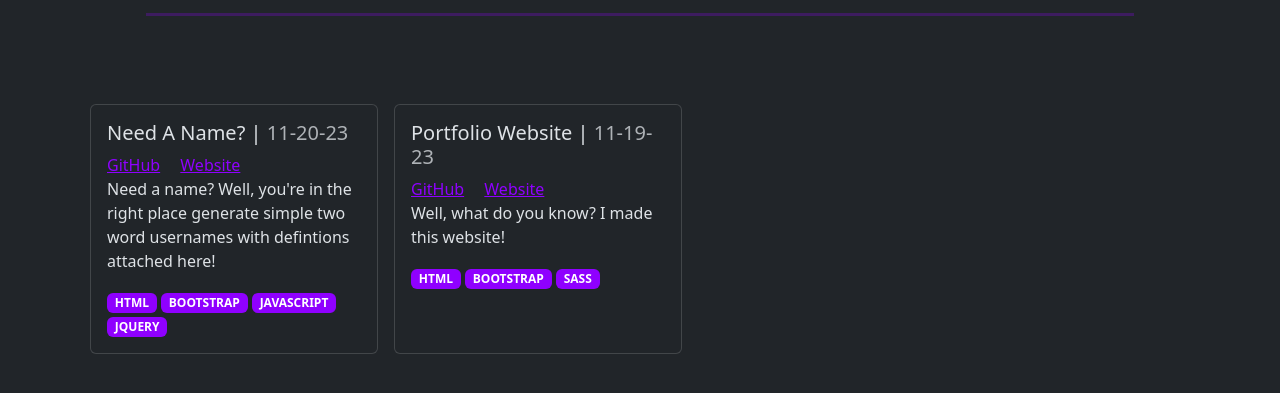
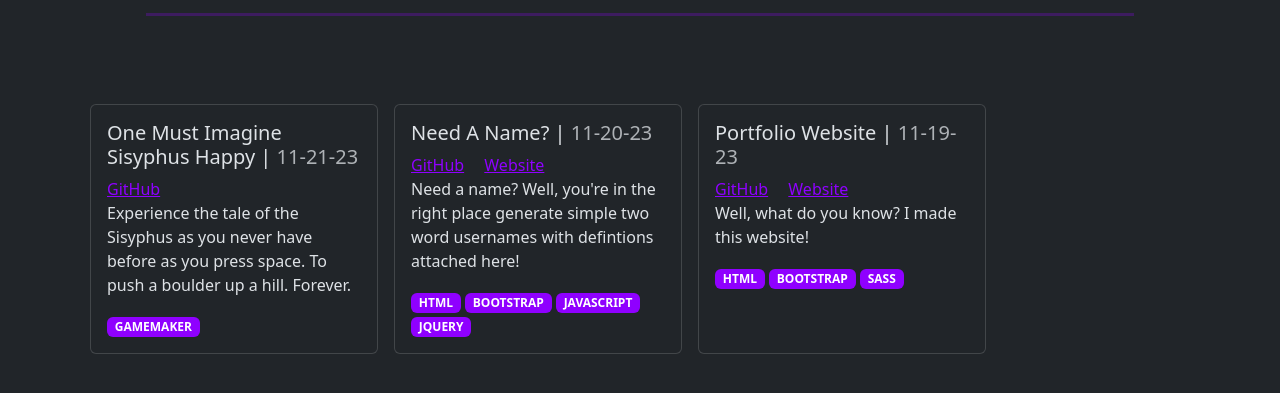
Before and after one commit to PhobophobiaCodes/Project-Website, a website built with Parcel: page index.html in a window 1280 px wide. Shown: the part 203-596 px from the top of the page. Built offline with nearby package versions, Linux system fonts and the light colour scheme.

Commit message:
another project added

```diff
--- a/index.html
+++ b/index.html
@@ -37,25 +37,32 @@
 
             <!--Card Container-->
             <div class="card-container d-flex justify-content-start">
+
+                <div class="card m-2" style="width: 18rem;">
+                    <div class="card-body">
+                      <h5 class="card-title">One Must Imagine Sisyphus Happy | <span class="text-muted">11-21-23</span></h5>
+                      <a href="https://github.com/PhobophobiaCodes/sisyphus" target="_blank" class="card-link link-custom-color">GitHub</a>
+                      <p class="card-text">Experience the tale of the Sisyphus as you never have before as you press space. To push a boulder up a hill. Forever.  </p>
+                      <span class="badge bg-custom-color">GAMEMAKER</span>
+                    </div>
+                </div>
+
                 <div class="card m-2" style="width: 18rem;">
                     <div class="card-body">
                       <h5 class="card-title">Need A Name? | <span class="text-muted">11-20-23</span></h5>
-                      <a href="https://github.com/PhobophobiaCodes/need-a-name/tree/main" target="_blank" class="card-link link-custom-color">GitHub</a>
+                      <a href="https://github.com/PhobophobiaCodes/need-a-name" target="_blank" class="card-link link-custom-color">GitHub</a>
                       <a href="https://phobophobiacodes.neocities.org/11-20-23/" target="_blank" class="card-link link-custom-color" data-bs-toggle="tooltip" data-bs-placement="top" data-bs-title="You're already on this site!">Website</a>
-
                       <p class="card-text">Need a name? Well, you're in the right place generate simple two word usernames with defintions attached here! </p>
-
                       <span class="badge bg-custom-color">HTML</span>
                       <span class="badge bg-custom-color">BOOTSTRAP</span>
                       <span class="badge bg-custom-color">JAVASCRIPT</span>
                       <span class="badge bg-custom-color">JQUERY</span>
                     </div>
                 </div>
+
                 <div class="card m-2" style="width: 18rem;">
                     <div class="card-body">
                       <h5 class="card-title">Portfolio Website | <span class="text-muted">11-19-23</span></h5>
-                      <!-- <a href="https://github.com/PhobophobiaCodes/Project-Website" target="_blank" class="card-link link-custom-color"><i class="bi bi-github"></i></a>
-                      <a href="#" target="_blank" class="card-link link-custom-color" data-bs-toggle="tooltip" data-bs-placement="top" data-bs-title="You're already on this site!"><i class="bi bi-broadcast"></i></a> -->
                       <a href="https://github.com/PhobophobiaCodes/Project-Website" target="_blank" class="card-link link-custom-color">GitHub</a>
                       <a href="#" target="_blank" class="card-link link-custom-color" data-bs-toggle="tooltip" data-bs-placement="top" data-bs-title="You're already on this site!">Website</a>
 
```
